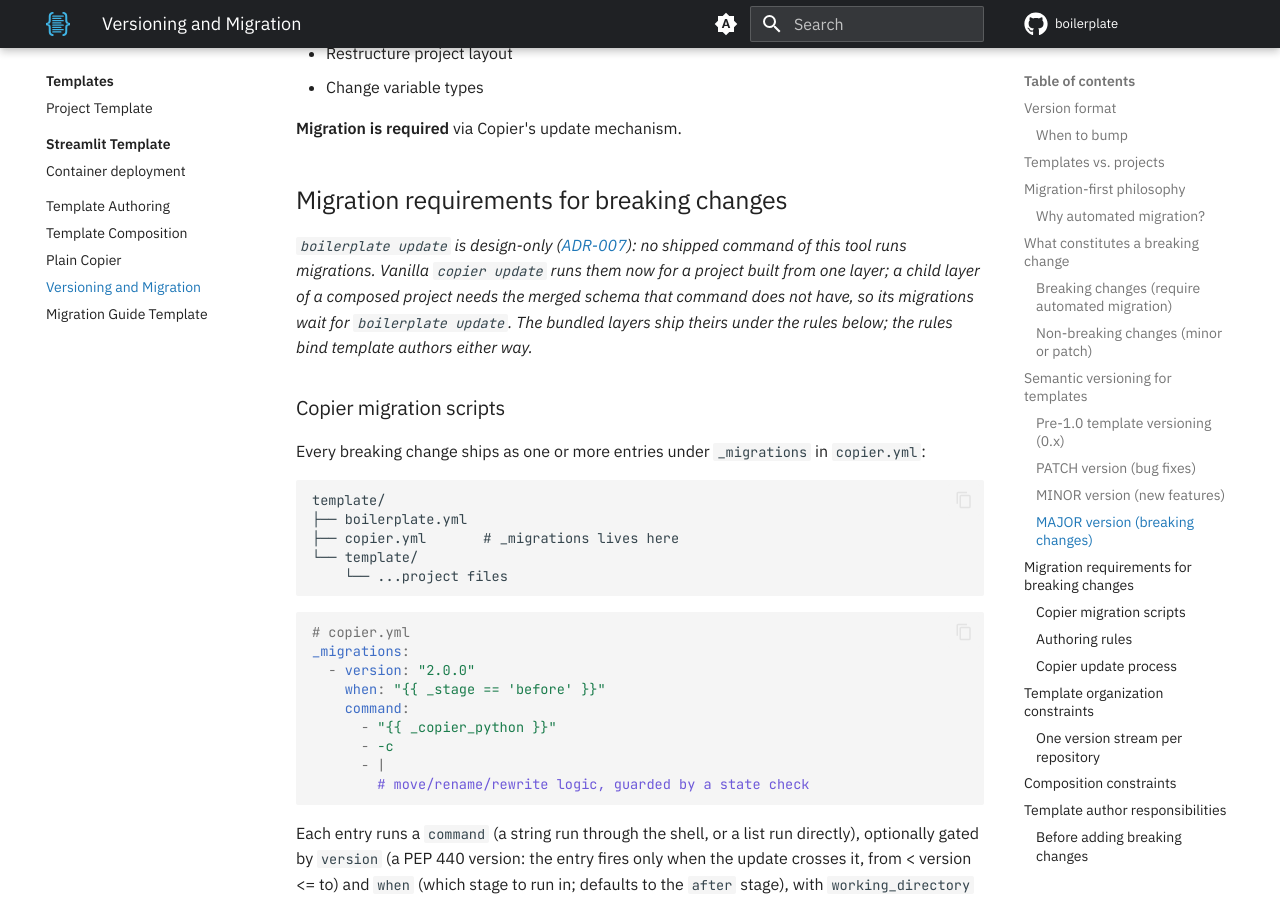
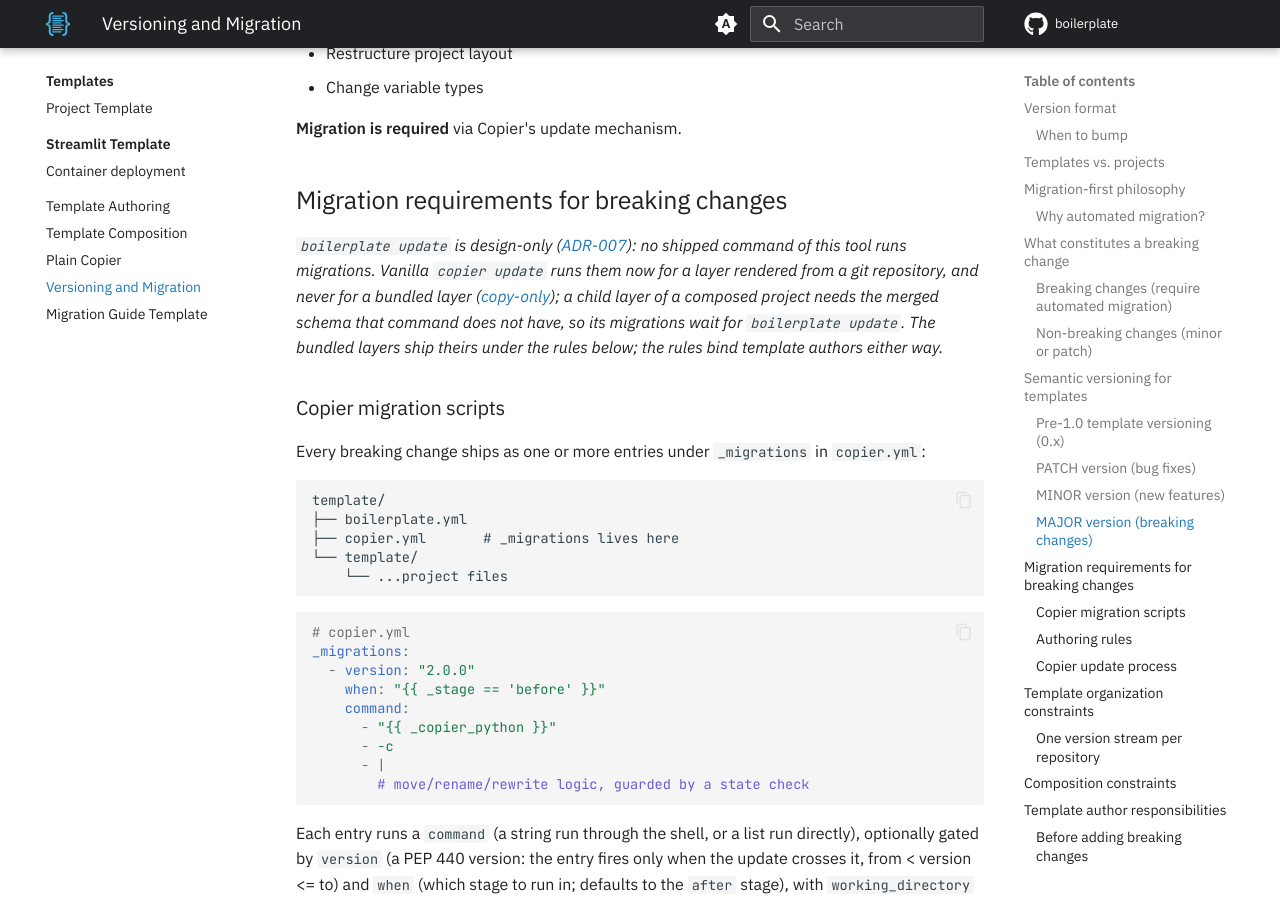
Before and after one commit to TheRealBillSiegler/boilerplate, an MkDocs documentation site: the page built from docs/templates-hub/versioning.md, in a window 1280 px wide and 900 px high, scrolled down 4098 px. Built offline with MkDocs 1.6.1 and Material for MkDocs 9.7.7, drawn with Linux system fonts in a browser that asks for light colours; comment, search, counter and statistics services are not loaded; the version menu is left out; some of the changed text lies outside the part shown.

Commit message:
docs(templates-hub): scope plain updates to git-rendered layers
The versioning and streamlit pages said a one-layer project updates
with plain copier update. A project built by boilerplate new renders
the bundled template folders, which are not git roots, so Copier
records no commit and the update stops. Scope the claims to layers
rendered from a git repository and link the copy-only section.

Co-Authored-By: Claude Sonnet 5.5 <noreply@anthropic.com>

```diff
--- a/docs/templates-hub/versioning.md
+++ b/docs/templates-hub/versioning.md
@@ -39,7 +39,7 @@ Breaking changes in templates are acceptable **IF** automated migration is provi
 - **Visibility**: Users see what changed and can make informed decisions
 - **Scalability**: Enables evolution of templates without cascading manual work
 
-For a worked rename migration, see [Template authoring § Rename through a staged move](authoring.md#rename-through-a-staged-move). A project built from one layer updates with Copier's own `copier update`. A project built from more than one layer has no shipped update command yet: each layer must render from the composition's merged schema, which only `boilerplate update` will provide ([ADR-007](../design/adr-007-update-model.md) records that design). Run `copier update` on a child layer alone, such as `streamlit`, and it exits 0 while skipping every path under the package directory and dropping the inherited answers from that layer's answers file.
+For a worked rename migration, see [Template authoring § Rename through a staged move](authoring.md#rename-through-a-staged-move). A layer rendered from a git repository updates with Copier's own `copier update`; the layers bundled in the package are [copy-only](plain-copier.md#bundled-layers-are-copy-only). A project built from more than one layer has no shipped update command yet: each layer must render from the composition's merged schema, which only `boilerplate update` will provide ([ADR-007](../design/adr-007-update-model.md) records that design). Run `copier update` on a child layer alone, such as `streamlit`, and it exits 0 while skipping every path under the package directory and dropping the inherited answers from that layer's answers file.
 
 ## What constitutes a breaking change
 
@@ -143,7 +143,7 @@ extends:
 
 ## Migration requirements for breaking changes
 
-*`boilerplate update` is design-only ([ADR-007](../design/adr-007-update-model.md)): no shipped command of this tool runs migrations. Vanilla `copier update` runs them now for a project built from one layer; a child layer of a composed project needs the merged schema that command does not have, so its migrations wait for `boilerplate update`. The bundled layers ship theirs under the rules below; the rules bind template authors either way.*
+*`boilerplate update` is design-only ([ADR-007](../design/adr-007-update-model.md)): no shipped command of this tool runs migrations. Vanilla `copier update` runs them now for a layer rendered from a git repository, and never for a bundled layer ([copy-only](plain-copier.md#bundled-layers-are-copy-only)); a child layer of a composed project needs the merged schema that command does not have, so its migrations wait for `boilerplate update`. The bundled layers ship theirs under the rules below; the rules bind template authors either way.*
 
 ### Copier migration scripts
 
```
Also changed, not shown: docs/templates-hub/streamlit/index.md (+1 -1 lines).
